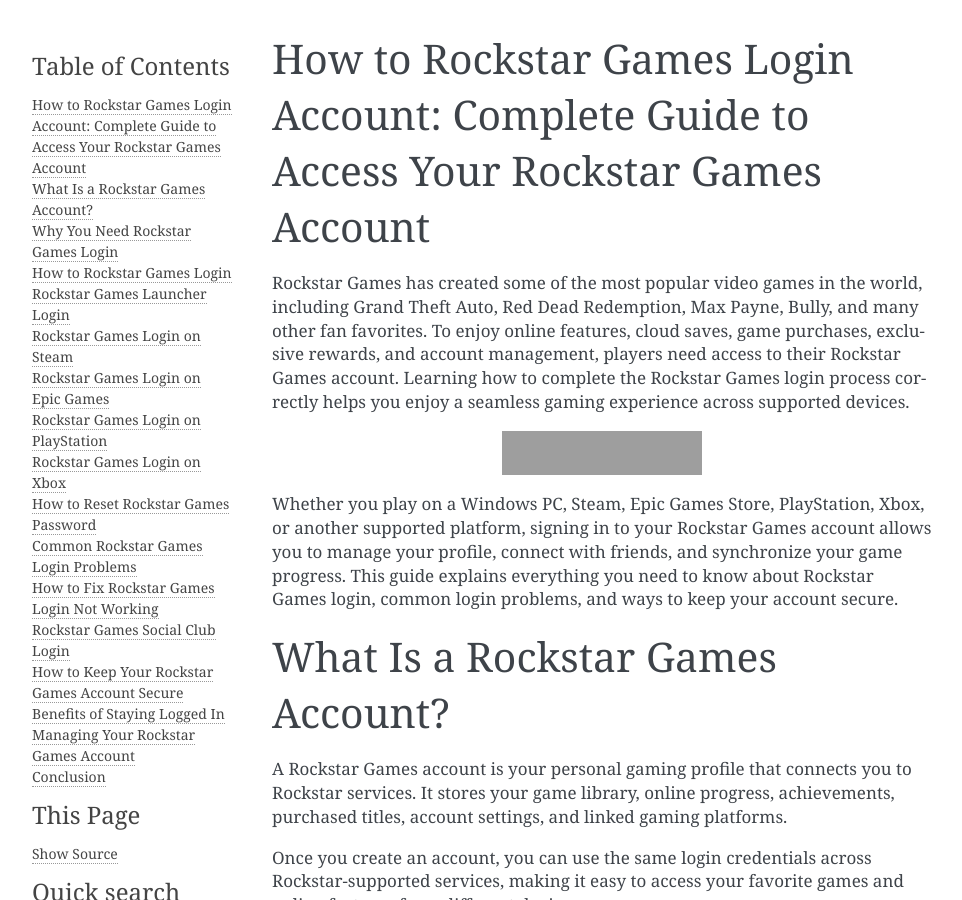
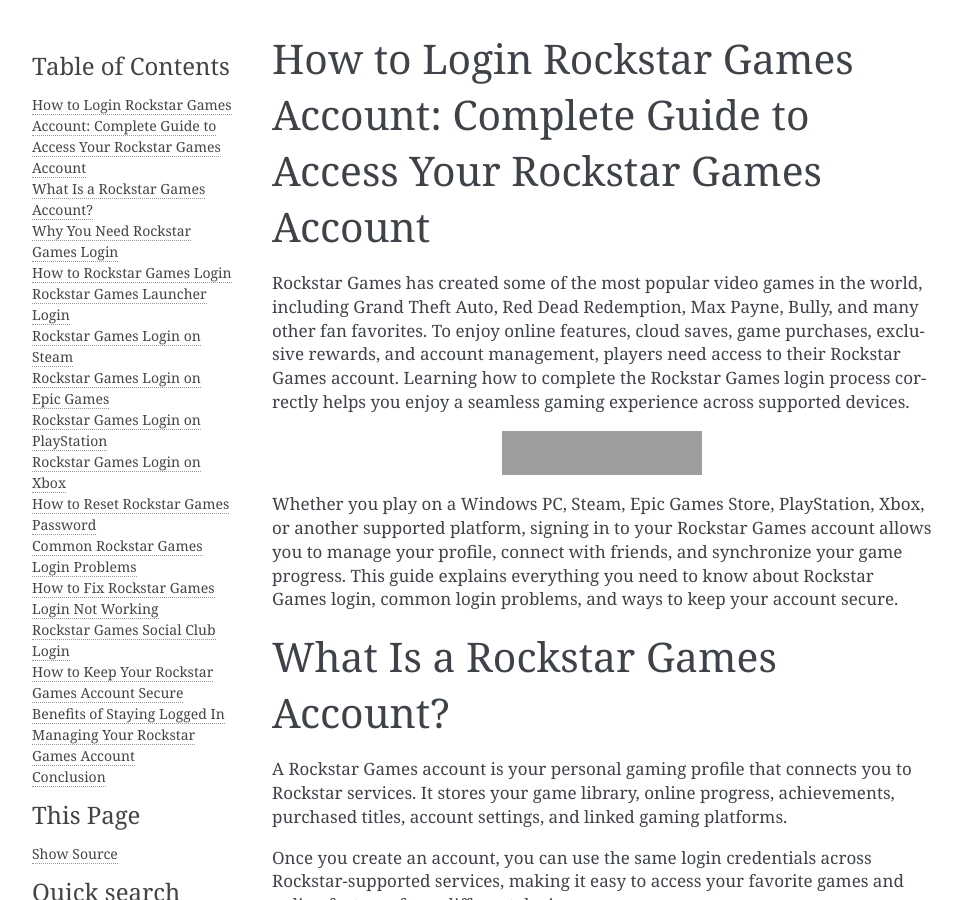
Before and after one commit to RockstarGameslogin/rockstargameslogin, a Sphinx documentation site: the page built from docs/index.rst, in a window 1280 px wide and 900 px high, cut to the strip 0-900 px from the top of the window. Shown: the whole strip, without its empty margins (148-1110 px from the left). Built offline with Sphinx 7.4.7, drawn with Linux system fonts in a browser that asks for light colours; grey boxes are pictures that could not be loaded.

```diff
--- a/docs/index.rst
+++ b/docs/index.rst
@@ -1,4 +1,4 @@
-How to Rockstar Games Login Account: Complete Guide to Access Your Rockstar Games Account
+How to Login Rockstar Games Account: Complete Guide to Access Your Rockstar Games Account
 =========================================================================================
 
 Rockstar Games has created some of the most popular video games in the world, including Grand Theft Auto, Red Dead Redemption, Max Payne, Bully, and many other fan favorites. To enjoy online features, cloud saves, game purchases, exclusive rewards, and account management, players need access to their Rockstar Games account. Learning how to complete the Rockstar Games login process correctly helps you enjoy a seamless gaming experience across supported devices.
```
